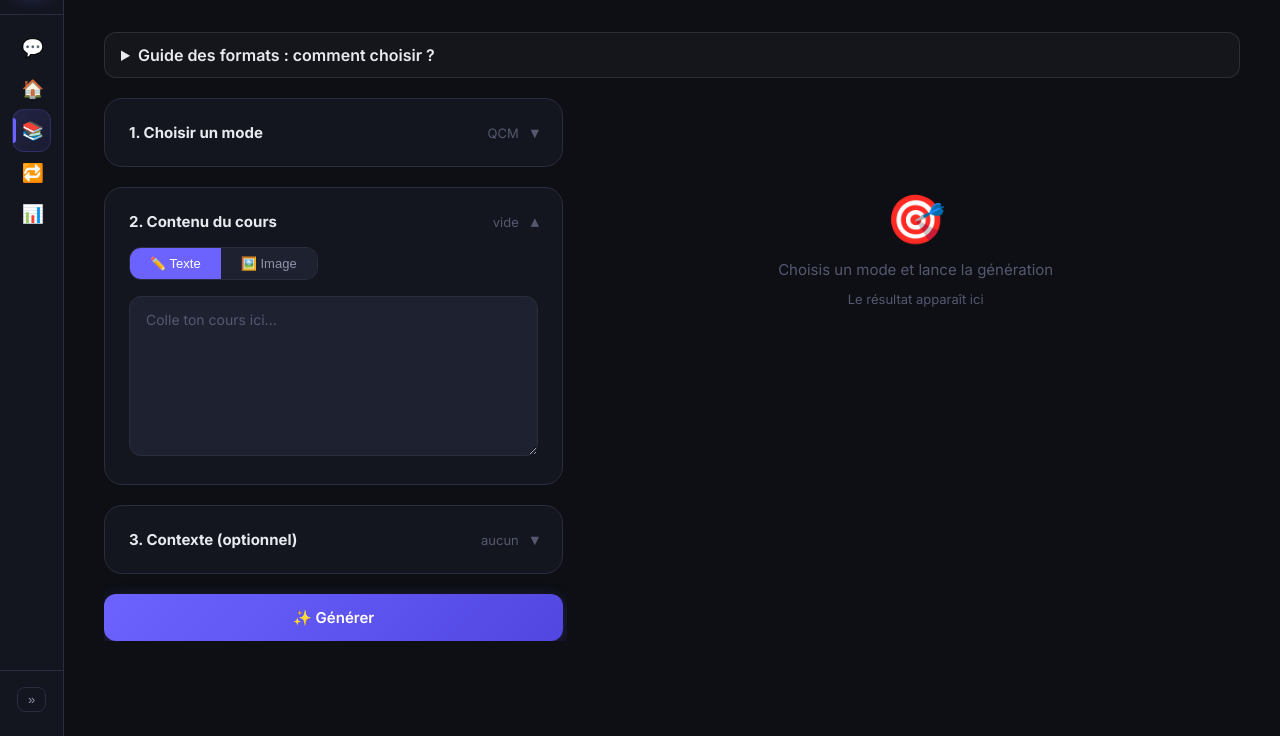
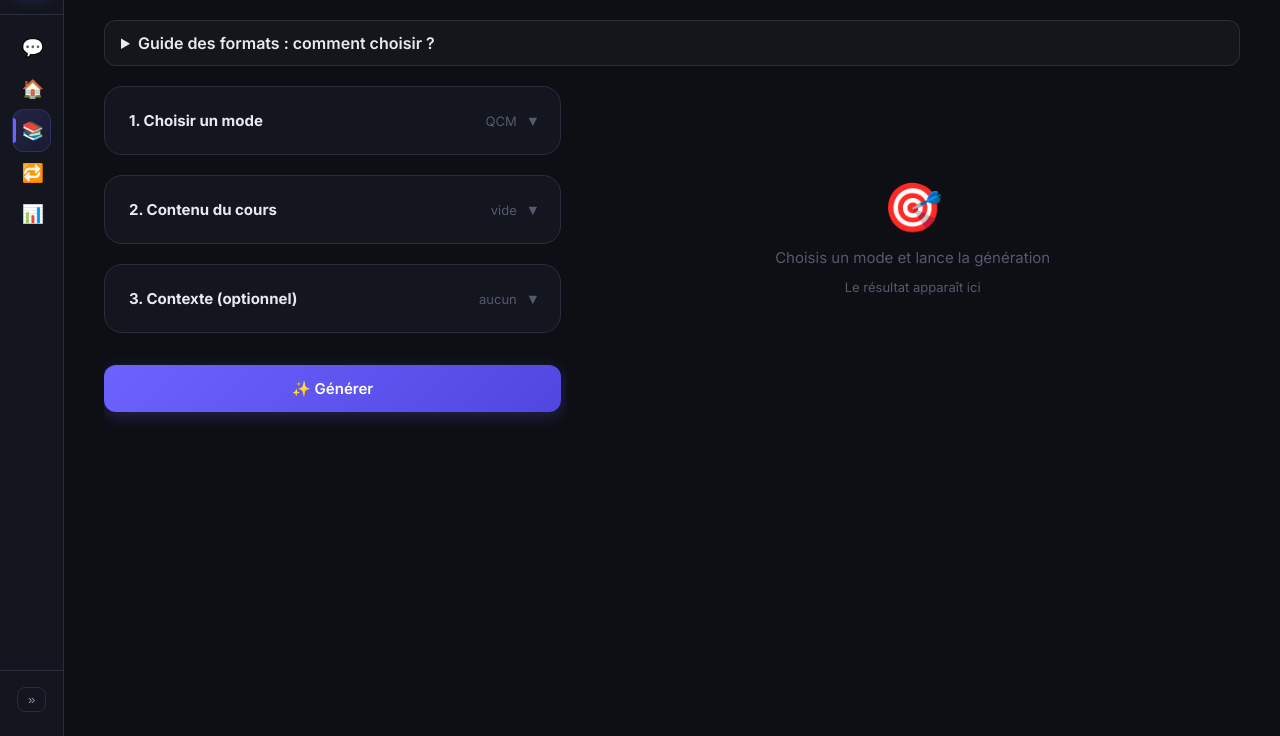
Before and after one commit to DJACK73/study-agent, a Flask app: page /apprendre in a window 1280 px wide. Shown: the part 64-800 px from the top of the page. Run offline with Flask 3, Linux system fonts and the light colour scheme.

Commit message:
feat(apprendre): hauteur fixe (chaque colonne defile seule, Generer sticky), 3 etapes repliees par defaut

```diff
--- a/templates/apprendre.html
+++ b/templates/apprendre.html
@@ -6,8 +6,15 @@
 {% block extra_style %}
 .grid-2.apprendre-grid{grid-template-columns:5fr 7fr;}
 .apprendre-grid > *{min-width:0;}
-.col-gauche{position:sticky;top:80px;max-height:calc(100vh - 100px);overflow-y:auto;padding-right:4px;}
-@media(max-width:900px){.col-gauche{position:static;max-height:none;overflow:visible;}}
+body{height:100vh;height:100dvh;overflow:hidden;}
+.main{min-height:0;height:100vh;height:100dvh;}
+.page-content{min-height:0;display:flex;flex-direction:column;overflow:hidden;overflow:clip;padding-top:20px;padding-bottom:16px;}
+.grid-2.apprendre-grid{flex:1;min-height:0;grid-template-rows:minmax(0,1fr);align-items:stretch;}
+.col-gauche{min-height:0;overflow-y:auto;padding-right:6px;}
+.col-gauche > *{flex-shrink:0;}
+#result-panel{min-height:0;overflow-y:auto;padding-right:6px;}
+.gen-bar{position:sticky;bottom:0;z-index:5;padding:12px 0 4px;background:linear-gradient(to top,var(--bg) 70%,transparent);}
+@media(max-width:900px){body{height:auto;overflow:auto;}.main{height:auto;min-height:100vh;}.page-content{overflow:visible;display:block;}.col-gauche,#result-panel{overflow:visible;}.grid-2.apprendre-grid{grid-template-rows:none;}}
 @media(max-width:900px){.grid-2.apprendre-grid{grid-template-columns:1fr;}}
 .acc > summary{cursor:pointer;list-style:none;display:flex;align-items:center;font-size:15px;font-weight:700;}
 .acc > summary::-webkit-details-marker{display:none;}
@@ -143,8 +150,8 @@
 {% endblock %}
 
 {% block content %}
-{% include "_guide_formats.html" %}
-<div class="grid-2 apprendre-grid" style="gap:24px;align-items:start;">
+<div style="flex:none;max-height:35vh;overflow-y:auto;">{% include "_guide_formats.html" %}</div>
+<div class="grid-2 apprendre-grid" style="gap:24px;">
 
   <!-- Panneau gauche : configuration -->
   <div class="col-gauche" style="display:flex;flex-direction:column;gap:20px;">
@@ -182,7 +189,7 @@
     </details>
 
     <!-- Contenu du cours -->
-    <details class="card acc" id="acc-cours" open>
+    <details class="card acc" id="acc-cours">
       <summary>2. Contenu du cours <span class="sum" id="sum-cours">vide</span></summary>
 
       <div class="input-tabs">
@@ -272,9 +279,11 @@
       <textarea class="textarea" id="mon-plan" placeholder="I. Introduction&#10;II. Causes&#10;III. Traitement&#10;IV. Conclusion" style="min-height:120px;"></textarea>
     </details>
 
-    <button class="btn btn-primary btn-lg" onclick="lancer()" style="width:100%;justify-content:center;">
-      ✨ Générer
-    </button>
+    <div class="gen-bar">
+      <button class="btn btn-primary btn-lg" onclick="lancer()" style="width:100%;justify-content:center;">
+        ✨ Générer
+      </button>
+    </div>
   </div>
 
   <!-- Panneau droit : résultats -->
```
Also changed, not shown: tests/test_apprendre_api.py (+0 -1 lines).
